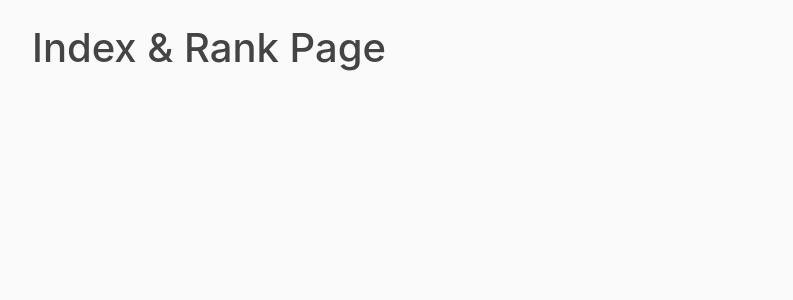
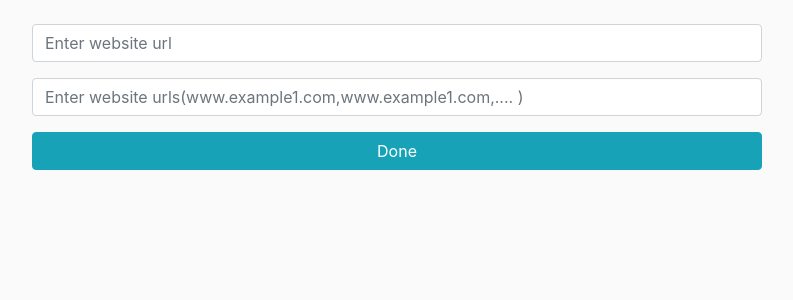
Before and after one commit to 1hbb/Yazlab_2_1_Django, a Django app: page /indexandrank in a window 1280 px wide. Shown: the part 56-356 px from the top of the page, without its empty margins (53-846 px from the left). Run offline with Django 3.2, Linux system fonts and the light colour scheme; some libraries are stand-ins or nearby versions.

Commit message:
Finish Index Rank (Chapter 4)

```diff
--- a/Yazlab_2_1/docker-compose.yml
+++ b/Yazlab_2_1/docker-compose.yml
@@ -9,4 +9,4 @@ services:
     ports:
       - "8000:8000"
     environment:
-      - DEBUG=1
+      - DEBUG=0
--- a/Yazlab_2_1/webindexing/backend/getWords.py
+++ b/Yazlab_2_1/webindexing/backend/getWords.py
@@ -54,7 +54,10 @@ class getWords:
 
     def getUrlsInPage(self):
         urls = []
-        for link in self.soup.find_all('a'):
-            lnk = link.get('href')
-            urls.append(lnk)
-        print(urls)
+        # text = self.soup.find_all(text=True)
+        # regex = r'(?P<url>https?://[^\s]+)'
+        for link in self.soup.find_all('a', attrs={'href': re.compile("^https://")}):
+            url = link.get('href')
+            if url:
+                urls.append(url)
+        return urls[:5]
--- a/Yazlab_2_1/webindexing/forms.py
+++ b/Yazlab_2_1/webindexing/forms.py
@@ -13,8 +13,8 @@ class KeywordsForm(forms.Form):
         attrs={'placeholder': 'Enter website2 url'}), label=False)
 
 
-class SimilarityForm(forms.Form):
+class IndexRank(forms.Form):
     url1 = forms.CharField(widget=forms.TextInput(
         attrs={'placeholder': 'Enter website url'}), label=False)
-    url2 = forms.CharField(widget=forms.TextInput(
-        attrs={'placeholder': 'Enter website url'}), label=False)
+    urls = forms.CharField(widget=forms.TextInput(
+        attrs={'placeholder': 'Enter website urls(www.example1.com,www.example1.com,.... )'}), label=False)
--- a/Yazlab_2_1/webindexing/templates/webindexing/indexandrank.html
+++ b/Yazlab_2_1/webindexing/templates/webindexing/indexandrank.html
@@ -1,4 +1,39 @@
 {% extends 'webindexing/base.html' %}
+{% load crispy_forms_tags %}
 {% block content %}
-        <h1>Index & Rank Page</h1>
+<form action="" method="post">
+  <div class="mb-3">
+        <div class="content">
+            <form action="" method="post">
+                {% csrf_token %}
+                {{ form|crispy }}
+                <input type="submit" value="Done" class="btn btn-info btn-block">
+            </form>
+        </div>
+  </div>
+</form>
+{% if data %}
+<table class="table">
+<thead>
+    <tr>
+      <th scope="col">#</th>
+      <th scope="col">Website</th>
+      <th scope="col">Similarity (%) </th>
+    </tr>
+  </thead>
+  {% for url, scor in data %}
+   <tbody>
+    <tr>
+      <th scope="row">{{forloop.counter}}</th>
+      <td>{{url}}</td>
+      <td>{{scor}}</td>
+    </tr>
+  </tbody>
+  {% endfor %}
+
+</table>
+
+{% endif %}
+
+
 {% endblock content %}
--- a/Yazlab_2_1/webindexing/views.py
+++ b/Yazlab_2_1/webindexing/views.py
@@ -1,7 +1,6 @@
 from django.shortcuts import render
-from .forms import CalculateFrequentsForm, KeywordsForm
-from .backend import getWordsAndFrequencies, getKeywords as keywords, similarity, cosine
-from django.http import HttpResponse
+from .forms import CalculateFrequentsForm, KeywordsForm, IndexRank
+from .backend import getWordsAndFrequencies, getWords, similarity, cosine
 
 # Create your views here.
 
@@ -41,7 +40,7 @@ def getKeywords(request):
         'form': form,
         'data1': [],
         'data2': [],
-        'url1' : "",
+        'url1': "",
         'url2': "",
         'score': 0
     }
@@ -52,13 +51,13 @@ def getKeywords(request):
         data1 = getWordsAndFrequencies.getWordsAndFrequences(url1)
         data2 = getWordsAndFrequencies.getWordsAndFrequences(url2)
 
-        words1 = []
-        words2 = []
-        for x in data1:
-            words1.append(x[0])
+        words1 = getWords.getWords(url1).getWords()
+        words2 = getWords.getWords(url2).getWords()
+        # for x in data1:
+        #     words1.append(x[0])
 
-        for x in data2:
-            words2.append(x[0])
+        # for x in data2:
+        #     words2.append(x[0])
 
         # sim = similarity.calculateSimilarity(data1, data2)
         sim = cosine.get_result(words1, words2)
@@ -92,7 +91,50 @@ def getKeywords(request):
 
 
 def getIndexAndRank(request):
-    return render(request, 'webindexing/indexandrank.html')
+    global context
+
+    form = IndexRank(request.POST or None)
+    context = {
+        'form': form,
+        'data': [],
+        'url1': "",
+        'urls': "",
+    }
+    if form.is_valid():
+
+        result = {}
+
+        url1 = form.cleaned_data.get("url1")
+        urls = form.cleaned_data.get("urls")
+        url_list = urls.split(",")
+
+        gw = getWords.getWords(url1)
+        words1 = gw.getWords()
+
+        for url in url_list:
+            gw = getWords.getWords(url)
+            words = gw.getWords()
+            alturls = gw.getUrlsInPage()
+            sim = cosine.get_result(words1, words)
+            result[url] = sim
+            for alt_url in alturls:
+                gw = getWords.getWords(alt_url)
+                alt_words = gw.getWords()
+                alt_sim = cosine.get_result(words1, alt_words)
+                result[alt_url] = alt_sim
+
+        result = sorted(result.items(),  key=lambda x: x[1], reverse=True)
+        print(result)
+
+        context = {
+            'form': form,
+            'url1': url1,
+            'urls': urls,
+            'data': result
+        }
+        return render(request, 'webindexing/indexandrank.html', context)
+
+    return render(request, 'webindexing/indexandrank.html', context)
 
 
 def getSemanticAnalysis(request):
```
